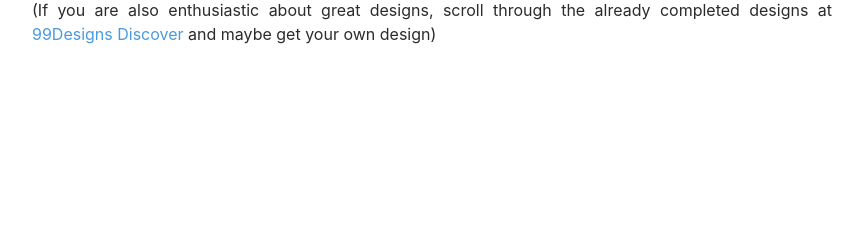
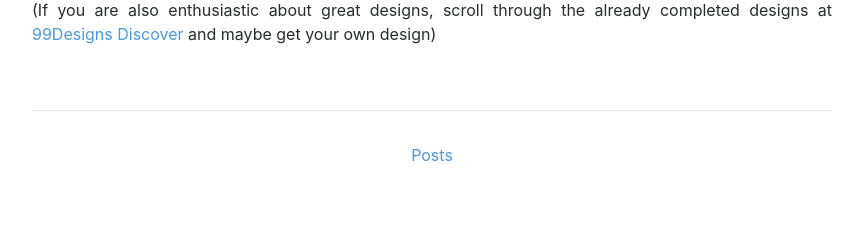
Before and after one commit to Leonardthiele/Leonardthiele.com, a Jekyll site: the page built from _posts/2018-01-16-99designs.md, in a window 1280 px wide. Shown: the part 2102-2330 px from the top of the page, without its empty margins (208-1071 px from the left). Built offline with Jekyll 4.4.1, drawn with Linux system fonts in a browser that asks for light colours; before the commit the page ends 2276 px from its top, so only the background shows below that.

Commit message:
add posts link to post

```diff
--- a/_layouts/post.html
+++ b/_layouts/post.html
@@ -22,11 +22,12 @@
 
 </div>
 
-<div class="pagination">
+<div class="my-pagination">
+  <a href="{{ site.baseurl }}/blog/">Posts</a>
   {% if page.next.url %}
-    <a href="{{ page.next.url | prepend: site.baseurl }}" class="left arrow">&#8592;</a>
+    <a href="{{ page.next.url | prepend: site.baseurl }}" class="left arrow">←</a>
   {% endif %}
   {% if page.previous.url %}
-    <a href="{{ page.previous.url | prepend: site.baseurl }}" class="right arrow">&#8594;</a>
+    <a href="{{ page.previous.url | prepend: site.baseurl }}" class="right arrow">→</a>
   {% endif %}
 </div>
```
